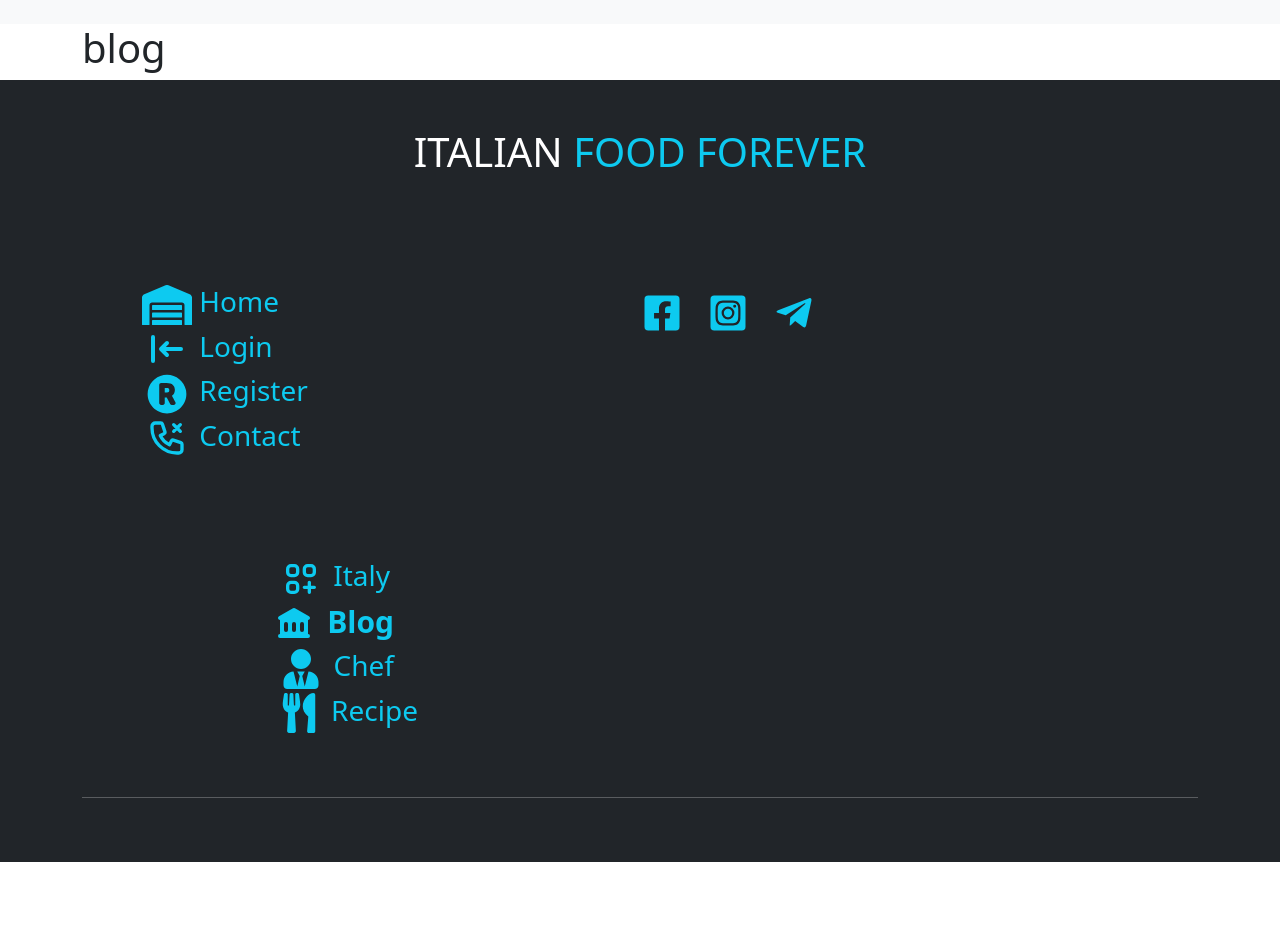
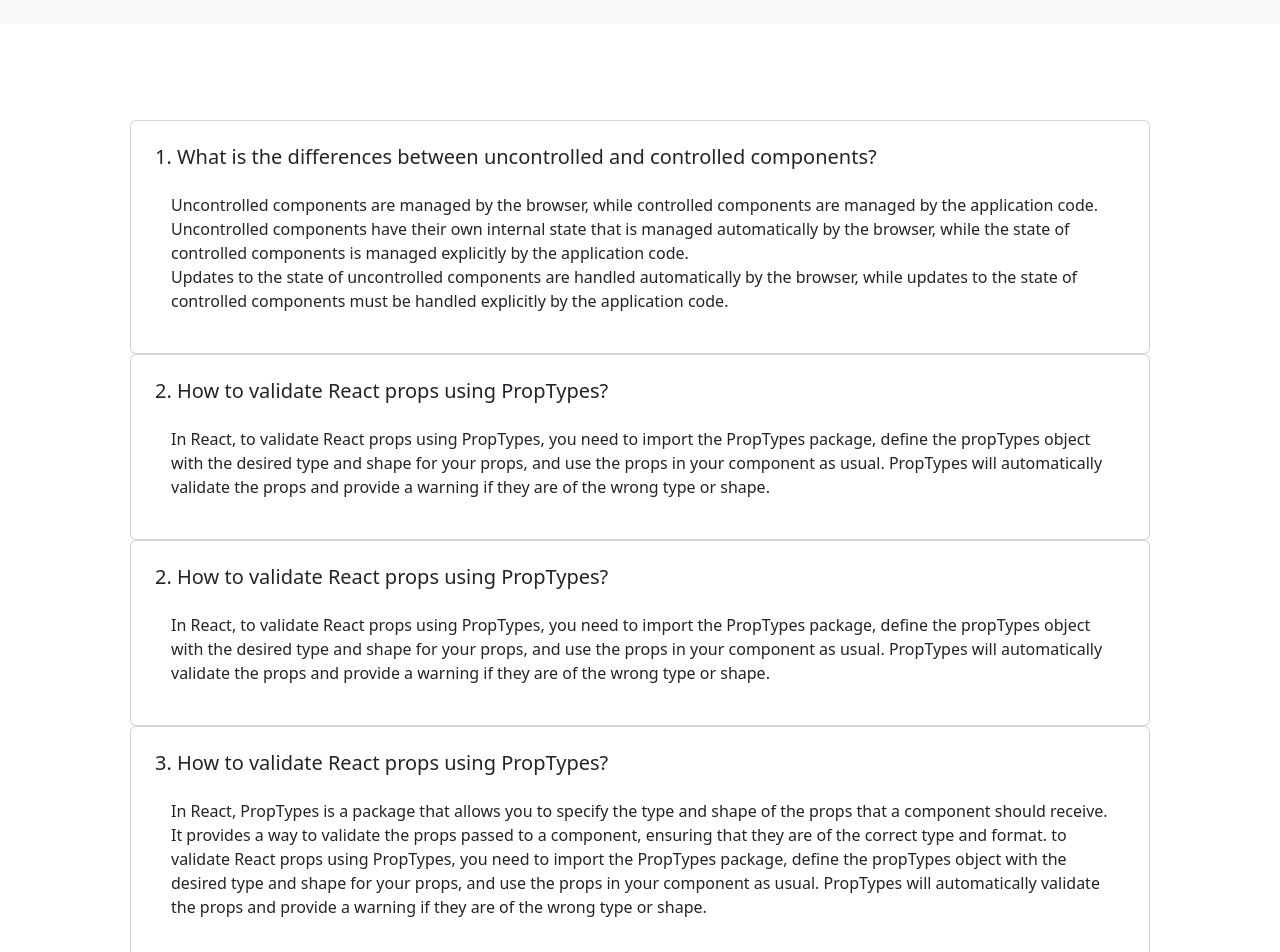
Before and after one commit to tariik12/food-forever-client, a React (Vite) app: page /blog in a window 1280 px wide. Shown: the part 120-1072 px from the top of the page. Before the commit the page ends 982 px from the top, so only its background shows below. Built offline with nearby package versions, Linux system fonts and the light colour scheme; no server answers.

Commit message:
finally done

```diff
--- a/src/pages/Home/AboutItaly/AboutItaly.jsx
+++ b/src/pages/Home/AboutItaly/AboutItaly.jsx
@@ -1,9 +1,27 @@
 import React from 'react';
+import { Card } from 'react-bootstrap';
 
 const AboutItaly = () => {
     return (
-        <div>
-            <h1>About Italy</h1>
+        <div className='my-4'>
+            <h1 className='text-center p-5'>ITALIAN COOKING SCHOOLS</h1>
+            <Card className='p-4'>
+            <Card.Body>
+                <Card.Text>
+                Would you like to learn more about traditional Italian cooking? Why not schedule your next vacation around a cooking school in Italy? There are many cooking schools available in regions across Italy, and the prices do vary from the very affordable, to the ultra extravagant. Some are hosted by famous Italian cookbook authors and chefs, while others are taught simply by native Italians who want to share their passion for Italian cuisine. Here are just a few presently offered across Italy at this time, sorted by regions, in alphabetical order.
+
+                <br /><br /><br />
+                Chef Paolo Monti  Hotelier, Chef, and Self Styled Gourmet, will let you into the secrets of Italian “Mediterranean” cooking; teaching you how to prepare delicious gourmet italian dishes in only a few minutes, to keep your palate titillated and your body healthy!
+                <br /><br />
+
+                For the last two centuries Badia a Coltibuono, originally a medieval Benedictine abbey, has been the gracious villa and prestigious wine estate of the Stucchi-Prinetti family. And, for the last fifteen years it was the setting for Lorenza de Medici's weeklong Villa Table cooking classes. In 2002 two new programs are being introduced: Tastes of Tuscany: A Gastronomic Sojourn in Chianti and Cooking Classes at Badia a Coltibuono. The principals of the programs are guide John Meis and chef Paolo Pancotti. Meis, a longtime resident of Tuscany, is the author of A Taste of Tuscany and collaborator with Lorenza de Medici in the Villa Table cooking program and numerous cookbooks. An experienced leader of food, wine and art tours, he is a knowledgeable and entertaining guide. Pancotti, chef at the esteemed wine estate, continues the renowned Coltibuono culinary tradition established by Lorenza de Medici, adding his personal approach and professional experience from some of Italy's best restaurants. During their sojourn guests stay in comfortable rooms located along the characteristic fourteenth century corridor of the ancient abbey. Each room enjoys a delightful view and a private bathroom. There is also time to relax in the magnificent frescoed drawing room, read in the extensive library, stroll in the gardens, enjoy the swimming pool, and walk in the vast woods that surround Coltibuono
+
+
+                </Card.Text>
+
+
+            </Card.Body>
+        </Card>
         </div>
     );
 };
--- a/src/pages/Home/Categories/Categories.jsx
+++ b/src/pages/Home/Categories/Categories.jsx
@@ -1,10 +1,22 @@
 import React from 'react';
 
+
 const Categories = () => {
+
     return (
-        <div>
-            <h1>All categories Recipe</h1>
-        </div>
+        <div className='my-4'>
+        <h1 className='text-center p-5'>  Life life in italy</h1>
+
+        <p>
+
+
+
+
+
+It has been two long years since I have been able to post photos from Italy, but I’m back, even if it is just for one short month. I arrived in Italy a week ago, and we started my first week by viviting the monthly outdoor antique market in Pissignano. Next we headed to Montefalco to dine at one of our favorite resturants for lunch, and Friday we headed to Florence for a very short one night stay. I ve missed Italy so much the past two years, so it is important to me to try and squeeze in as much as I can into my month in Italy. The above photo is from the rooftop bar at Hotel Baglioni in Florence. It is the hotel we often stay at in Florence because they accept dogs, have parking, it is affordable, and it truly is a lovely hotel! Dreary skies created an amazing backdrop for the terracotta rooftops.
+        </p>
+
+       </div>
     );
 };
 
--- a/src/pages/Home/Chefs/Chefs.jsx
+++ b/src/pages/Home/Chefs/Chefs.jsx
@@ -16,7 +16,7 @@ const Chefs = ({da}) => {
                 </Card.Text>
                 <strong>Explore Recipes :</strong>
                 {
-                    recipes.slice(0,4).map((rec,index) =><ListGroup.Item key={index}>{rec}</ListGroup.Item>)
+                    recipes.slice(0,3).map((rec,index) =><ListGroup.Item key={index}>{rec}</ListGroup.Item>)
                 }
 
               </Card.Body>
--- a/src/pages/Home/Home/Blog/Blog.jsx
+++ b/src/pages/Home/Home/Blog/Blog.jsx
@@ -1,10 +1,76 @@
 import React from 'react';
+import { Card, Container } from 'react-bootstrap';
 
 const Blog = () => {
     return (
-        <div>
-            <h1>blog</h1>
-        </div>
+        <Container className='my-5 p-5'>
+             <Card className='p-4'>
+            <Card.Title>1. What is the differences between uncontrolled and controlled components?</Card.Title>
+            <Card.Body>
+                <Card.Text>
+                Uncontrolled components are managed by the browser, while controlled components are managed by the application code. <br />
+                Uncontrolled components have their own internal state that is managed automatically by the browser, while the state of controlled components is managed explicitly by the application code. <br />
+                Updates to the state of uncontrolled components are handled automatically by the browser, while updates to the state of controlled components must be handled explicitly by the application code.
+                </Card.Text>
+
+
+            </Card.Body>
+        </Card>
+             <Card className='p-4'>
+            <Card.Title>2. How to validate React props using PropTypes?</Card.Title>
+            <Card.Body>
+                <Card.Text>
+                In React, to validate React props using PropTypes, you need to import the PropTypes package, define the propTypes object with the desired type and shape for your props, and use the props in your component as usual. PropTypes will automatically validate the props and provide a warning if they are of the wrong type or shape.
+
+
+
+                </Card.Text>
+
+
+            </Card.Body>
+        </Card>
+             <Card className='p-4'>
+            <Card.Title>2. How to validate React props using PropTypes?</Card.Title>
+            <Card.Body>
+                <Card.Text>
+                In React, to validate React props using PropTypes, you need to import the PropTypes package, define the propTypes object with the desired type and shape for your props, and use the props in your component as usual. PropTypes will automatically validate the props and provide a warning if they are of the wrong type or shape.
+
+
+
+                </Card.Text>
+
+
+            </Card.Body>
+        </Card>
+             <Card className='p-4'>
+            <Card.Title>3. How to validate React props using PropTypes?</Card.Title>
+            <Card.Body>
+                <Card.Text>
+                In React, PropTypes is a package that allows you to specify the type and shape of the props that a component should receive. It provides a way to validate the props passed to a component, ensuring that they are of the correct type and format.
+                to validate React props using PropTypes, you need to import the PropTypes package, define the propTypes object with the desired type and shape for your props, and use the props in your component as usual. PropTypes will automatically validate the props and provide a warning if they are of the wrong type or shape.
+
+
+
+                </Card.Text>
+
+
+            </Card.Body>
+        </Card>
+             <Card className='p-4'>
+            <Card.Title>4. What is a custom hook, and why will you create a custom hook?</Card.Title>
+            <Card.Body>
+                <Card.Text>
+                In React, a custom hook is a reusable function that encapsulates common logic and can be shared between multiple components. Custom hooks are created using the use prefix, just like the built-in hooks provided by React (e.g., useState, useEffect, useContext, etc.). Custom hooks allow you to abstract away complex logic and reuse it across different parts of your application. <br />
+
+                A custom hook is just a JavaScript function that uses one or more of the built-in React hooks. It can also use other JavaScript functions and APIs, such as fetch or localStorage. The custom hook should return an array or object with the values or functions that you want to expose to your components.
+
+
+                </Card.Text>
+
+
+            </Card.Body>
+        </Card>
+        </Container>
     );
 };
 
--- a/src/pages/Home/Shared/Footer/Footer.jsx
+++ b/src/pages/Home/Shared/Footer/Footer.jsx
@@ -20,8 +20,8 @@ const Footer = () => {
         <Container className='text-white' >
 
         <h1 className='text-center'>ITALIAN <span className='text-info' >FOOD FOREVER</span></h1>
-        <Row sm={2} md={3} className='py-5 mx-auto ' >
-            <Col className='m-5' >
+        <Row sm={1} md={4} className=' ' >
+            <Col className='m-5 ' >
             <Nav className='d-flex flex-column'>
             <NavLink style={navLinkStyles} className='text-decoration-none text-info me-3' to='/'> <FaWarehouse style={{ width: '50px', height:'40px' }} /> Home</NavLink>
 
@@ -30,15 +30,15 @@ const Footer = () => {
             <NavLink style={navLinkStyles} className='text-decoration-none text-info ' to='/register'> <HiOutlinePhoneMissedCall style={{ width: '50px', height:'40px' }} /> Contact</NavLink>
           </Nav>
             </Col>
-            <Col className=' d-flex my-5 '>
+            <Col className='  d-flex my-5 '>
              <Nav className=' mx-auto p-2'>
              <NavLink style={navLinkStyles} className='text-decoration-none text-info me-3   ' to=''><FaFacebookSquare  className=' mx-auto text-info' style={{ width: '50px', height:'40px' }}/></NavLink>
                 <NavLink style={navLinkStyles} className='text-decoration-none text-info me-3  ' to=''><FaInstagramSquare   className=' mx-auto' style={{ width: '50px', height:'40px'}}/></NavLink>
                 <NavLink style={navLinkStyles} className='text-decoration-none text-info me-3 ' to='/'><FaTelegramPlane  className=' mx-auto' style={{ width: '50px', height:'40px' }}/></NavLink>
              </Nav>
             </Col>
-            <Col >
-                <Nav className=' d-flex mt-5 flex-column' >
+            <Col className='m-5'>
+                <Nav className=' d-flex  flex-column' >
 
                 <NavLink style={navLinkStyles} className='text-decoration-none text-info me-5 pe-1 ms-auto ' to='/italy'><HiOutlineViewGridAdd style={{ width: '50px', height:'40px' }} /> Italy</NavLink>
                 <NavLink style={navLinkStyles} className='text-decoration-none text-info me-5 ms-auto ' to='/blog'><HiLibrary style={{ width: '50px', height:'40px' }} /> Blog</NavLink>
--- a/src/pages/Home/ViewDetails/ViewDetails.jsx
+++ b/src/pages/Home/ViewDetails/ViewDetails.jsx
@@ -3,14 +3,20 @@ import { Card, Col, Container, ListGroup, Row } from 'react-bootstrap';
 import { useLoaderData, useParams } from 'react-router-dom';
 import Recipes from '../../Recipes/Recipes';
 import { HiArrowRight } from "react-icons/hi";
+import { Rating } from '@smastrom/react-rating'
 import Marquee from "react-fast-marquee";
+import { HiOutlineHeart } from "react-icons/hi";
+import '@smastrom/react-rating/style.css'
+
 const ViewDetails = () => {
     const {id} = useParams()
 
     const chefDetails = useLoaderData()
 
     const {chef_Details,recipes} = chefDetails;
-    const {bio_data,chef_name,image_url,recipes_name,total_likes,  experience} =chef_Details
+    console.log(recipes[0].rating.number
+      )
+    const {bio_data,chef_name,image_url,recipes_name,total_likes,  experience} =chef_Details;
     return (
         <Container className='mt-5'>
           <Card>
@@ -48,12 +54,18 @@ const ViewDetails = () => {
 
 
               </Card.Body>
-            <Card.Footer className='d-flex p-4'>
-            <Card.Text>
-            jhd;
-              </Card.Text>
-           {total_likes}
-            </Card.Footer>
+              <Card.Footer >
+            <Card.Text className='d-flex justify-content-between align-items-center'>
+            <Card.Text className='d-flex align-items-center mt-3' >
+             {/* {total_likes} */}
+             <Rating style={{ maxWidth: 150 }} className='me-2'  value={(recipes[0]?.rating?.number)} readOnly />
+             <span>{recipes[0]?.rating?.number}</span>
+            </Card.Text>
+            <Card.Text className='d-flex align-items-center '><HiOutlineHeart style={{height:'40px', width:'50px'}} className='me-2'/>  {total_likes}</Card.Text>
+            </Card.Text>
+
+
+           </Card.Footer>
 
 
           </Card>
@@ -65,7 +77,7 @@ const ViewDetails = () => {
 <h1 className='fs-1 font-bold  p-5 mx-auto text-center  text-info'>You'll Also Love Recipe</h1>
 <h1 className='fs-1 font-bold  p-5 mx-auto text-center  text-info'>You'll Also Love Recipe</h1>
 </Marquee>
-         <Row xs={1} md={3} className="g-4 mt-5">
+         <Row xs={1} md={2} className="g-4 mt-5">
 
 {recipes.map((da,index)=><Recipes da={da} key={index}></Recipes>)}
 </Row>
--- a/src/pages/Recipes/Recipes.jsx
+++ b/src/pages/Recipes/Recipes.jsx
@@ -1,5 +1,5 @@
 import React, { useState } from 'react';
-import { Button, Card, Col } from 'react-bootstrap';
+import { Button, Card, Col, ListGroup } from 'react-bootstrap';
 import { toast } from 'react-toastify';
 import { Rating } from '@smastrom/react-rating'
 import { HiOutlineHeart } from "react-icons/hi";
@@ -9,11 +9,11 @@ import '@smastrom/react-rating/style.css'
 const Recipes = ({da}) => {
 
   const [Favorite, SetFavorite] = useState(true)
-  const {ingredients,recipe_name,image_url,rating,total_likes} =da
+  const {ingredients,recipe_name,image_url,rating,total_likes,cooking_method} =da
 
   const handleFavorite = () =>{
 
-    toast('🦄 Wow added Favorite!', {
+    toast(' Wow added Favorite!', {
       position: "top-center",
       autoClose: 5000,
       hideProgressBar: false,
@@ -29,16 +29,28 @@ const Recipes = ({da}) => {
 
     return (
         <Col>
-        <Card>
-          <Card.Img variant="top" src={image_url} />
+        <Card style={{height:'700px'}}>
+          <Card.Img variant="top" style={{height:'300px'}} src={image_url} />
           <Card.Body>
             <Card.Title>{recipe_name}</Card.Title>
             <Card.Text>
             </Card.Text>
-            {/* {
-                recipes.map((rec,index) =><ListGroup.Item key={index}>{rec}</ListGroup.Item>)
-            } */}
+          <Card.Text className='d-flex '>
+          <Card.Text >
+          <strong>Ingredients :</strong>
+        {
+              ingredients.slice(0,5).map((rec,index) =><ListGroup.Item key={index}>{rec}</ListGroup.Item>)
+          }
 
+        </Card.Text >
+<Card.Text className='w-50 p-2'>
+            <strong>Cooking Method :</strong>
+{
+    cooking_method.slice(0,1).map((rec,index) =><ListGroup.Item key={index}>{rec}..<Card.Link className='text-decoration-none text-info' href="#">Read more »</Card.Link></ListGroup.Item>)
+}
+
+</Card.Text>
+          </Card.Text>
 
 
           </Card.Body>
--- a/src/routes/Route.jsx
+++ b/src/routes/Route.jsx
@@ -42,7 +42,9 @@ const router = createBrowserRouter ([
             },
             {
                 path:'/categories',
-                element:<Categories></Categories>
+                element:<Categories></Categories>,
+
+
             }
         ]
     },
```
Also changed, not shown: src/Readme.md, 1 other file (tests, documents, lock files or other folders).
